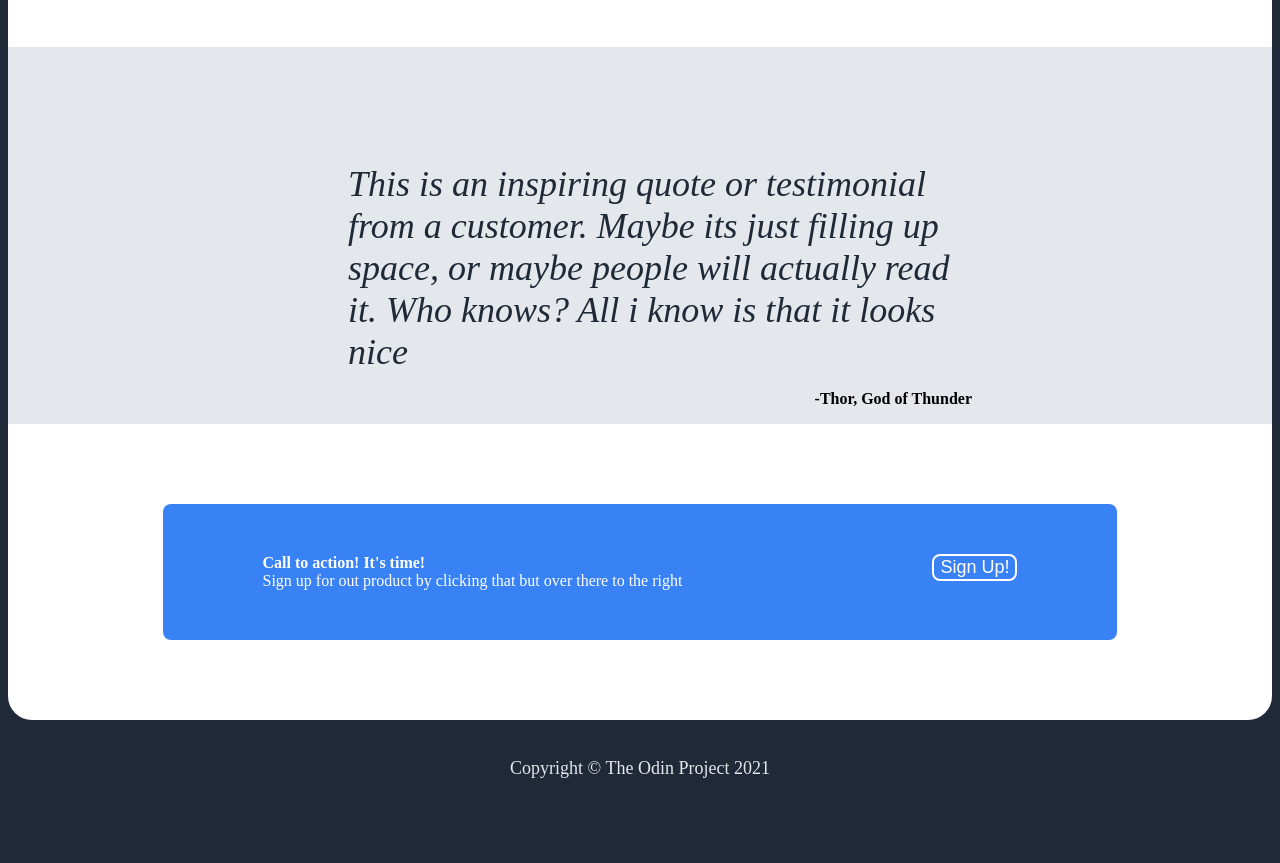
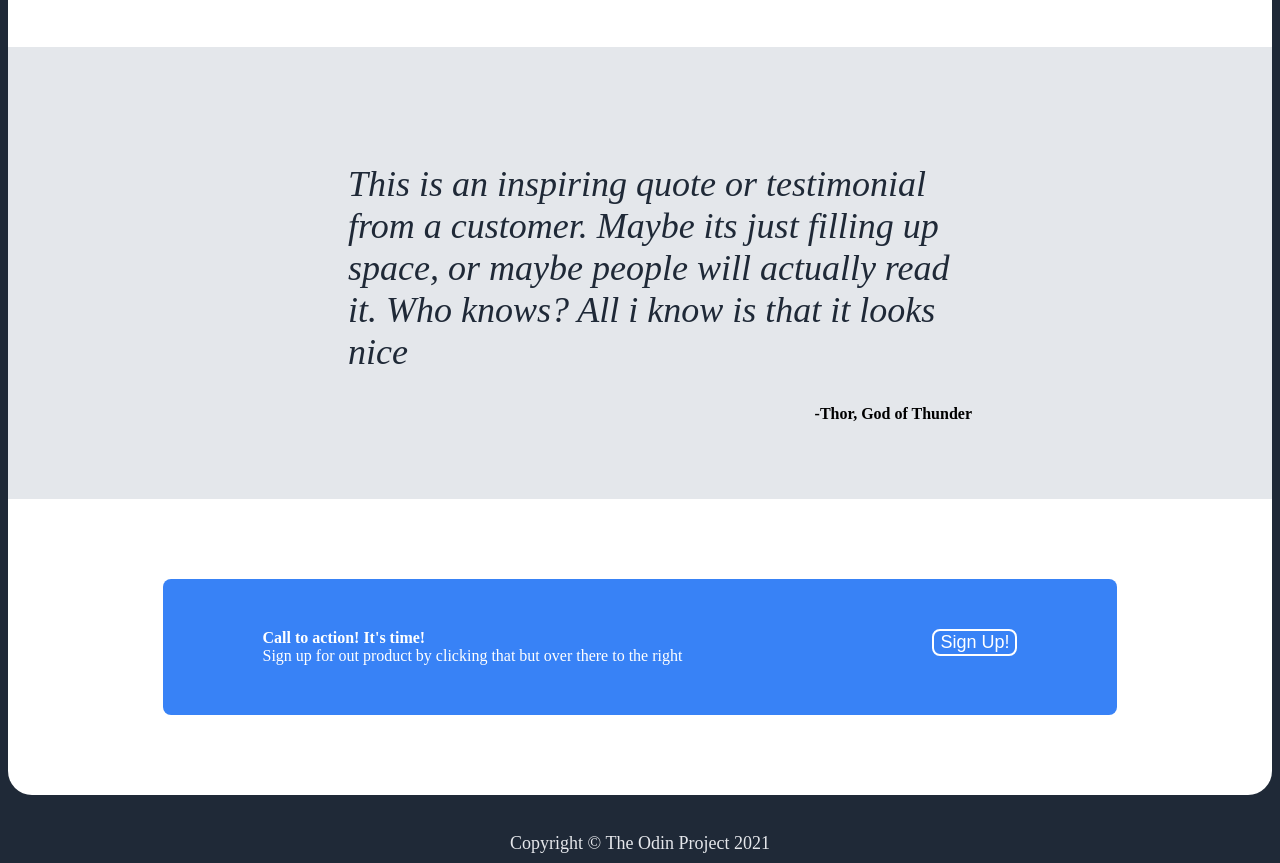
Before and after one commit to MarioLisbona/Landing-Page, a plain HTML site: page index.html in a window 1280 px wide. Shown: the part 979-1842 px from the top of the page. Before the commit the page ends 1804 px from the top, so only its background shows below. Drawn offline with Linux system fonts and the light colour scheme.

Commit message:
Reposition quote and add bottom margin

```diff
--- a/style.css
+++ b/style.css
@@ -106,13 +106,14 @@ body {
     font-weight: 100;
     font-style: italic;
     color: #1F2937;
-    padding: 100px 300px 0px 300px;
+    padding: 100px 300px 100px 300px;
 }
 
 .quote-container .caption {
     align-self: flex-end;
     padding-right: 300px;
-    margin-top: -15px;;
+    margin-top: -100px;
+    margin-bottom: 60px;
 }
 
 .quote-container .caption li {
```
